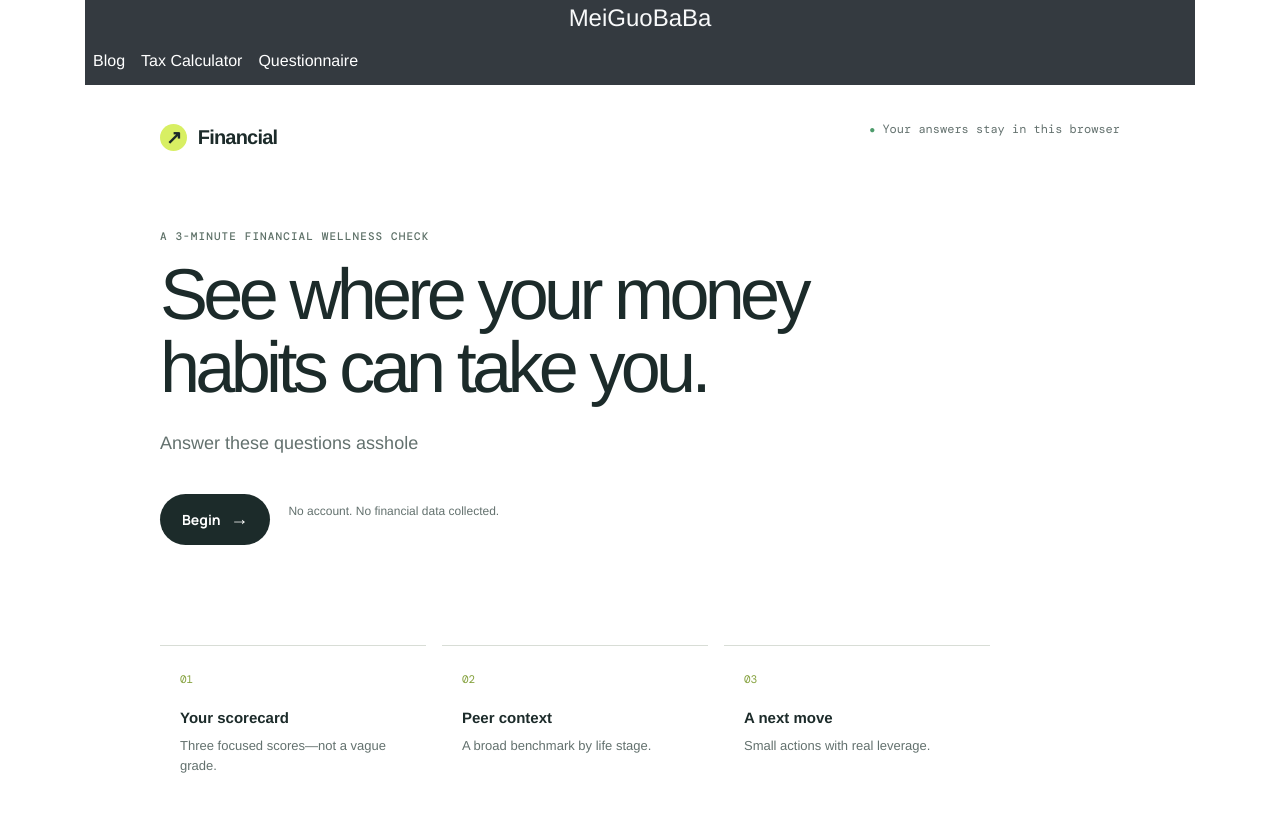
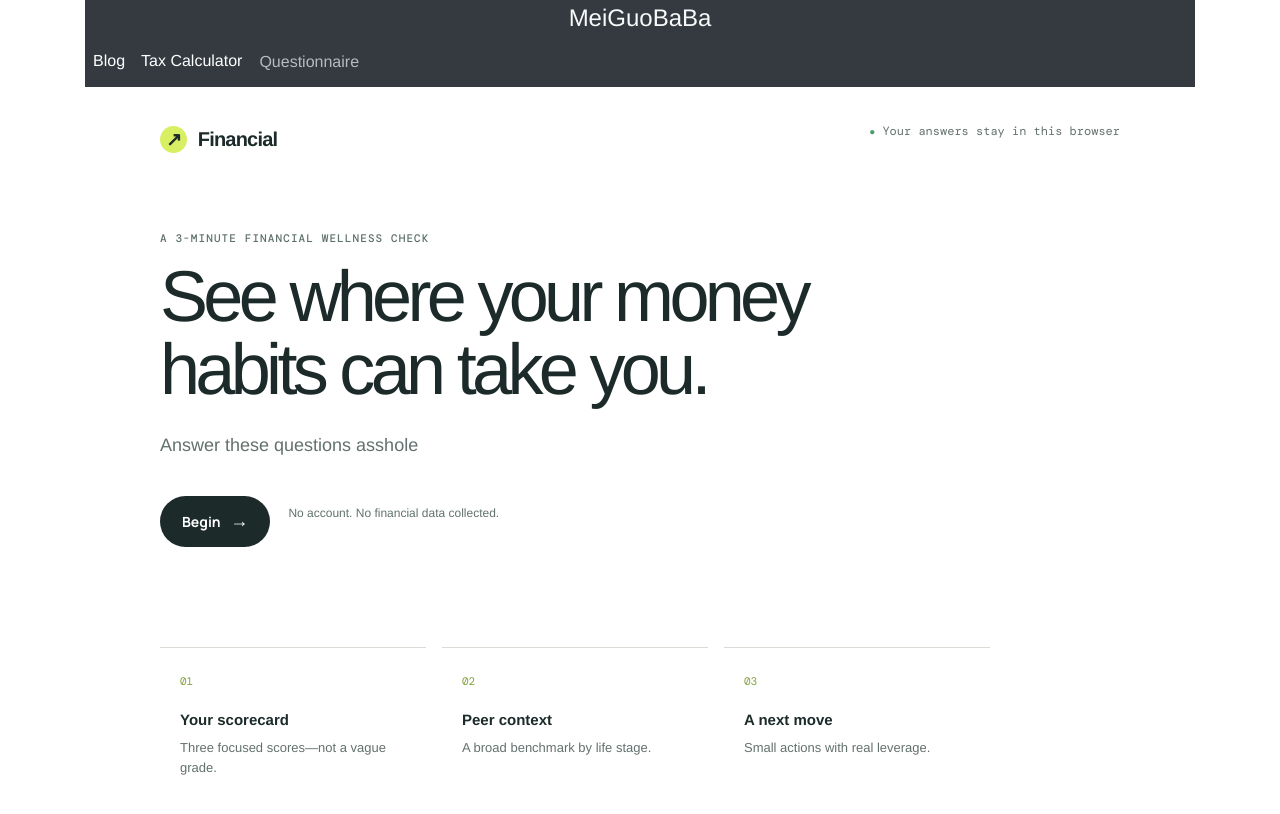
Before and after one commit to jkchen5684/jkchen5684.github.io, a Jekyll site: the page Questionnaire/questionnaire.html, which Jekyll copies as it is, in a window 1280 px wide. Shown: the top 814 px of the page. Built offline with Jekyll 4.4.1, drawn with Linux system fonts in a browser that asks for light colours.

Commit message:
Update questionnaire.html

```diff
--- a/Questionnaire/questionnaire.html
+++ b/Questionnaire/questionnaire.html
@@ -42,7 +42,7 @@
         <nav class="nav d-flex justify-content-left">
           <a class="p-2 text-white" href="https://jkchen5684.github.io/">Blog</a>
           <a class="p-2 text-white" href="https://jkchen5684.github.io/TaxCalculator/tax.html">Tax Calculator</a>
-          <a class="p-2 text-white" href="https://jkchen5684.github.io/Questionnaire/questionnaire.html">Questionnaire</a>
+          <a class="p-2 btn disabled text-white" href="https://jkchen5684.github.io/Questionnaire/questionnaire.html">Questionnaire</a>
         </nav>
       </div>
     </div>
```
